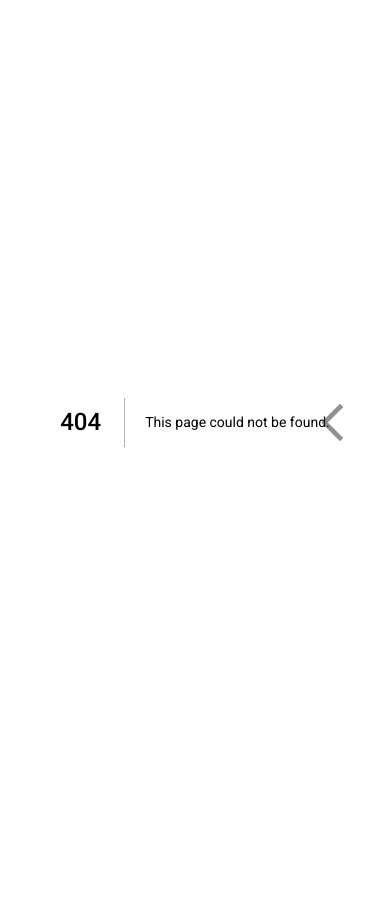
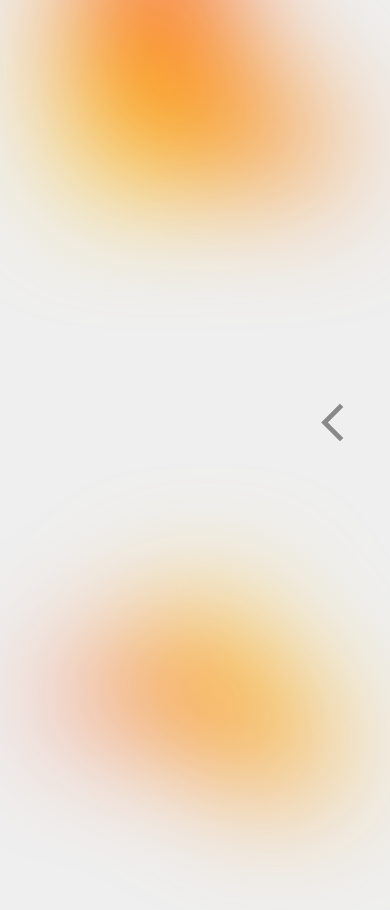
Before and after one commit to DevilsDomain/React-Portfolio, a Next.js app: page /about in a window 390 px wide. Before the commit this address had no page. Shown: the top 910 px of the page. Built offline with nearby package versions, Linux system fonts and the light colour scheme.

Commit message:
created about page, with responsive background

```diff
--- /dev/null
+++ b/src/app/about/page.tsx
@@ -0,0 +1,20 @@
+import React from 'react'
+import Image from 'next/image'
+import aboutTop from '../../../public/aboutBottom.svg'
+import aboutBottom from '../../../public/aboutTop.svg'
+import 'src/app/globals.css'
+
+function page() {
+  return (
+    <div className="relative flex flex-col items-center">
+        <div className=' h-screen	w-screen absolute'>
+          <Image src={aboutTop} width={800} height={820} alt='blob top'
+          className='blur-3xl absolute ml-96 bottom-0 right-0  p-14 zindex-1'/>
+          <Image src={aboutBottom} width={550} height={780} alt='blob top'
+          className='blur-3xl absolute p-14 -mt-44 zindex-1'/>
+      </div>
+    </div>
+  )
+}
+
+export default page
--- a/src/app/globals.css
+++ b/src/app/globals.css
@@ -10,3 +10,11 @@
 body {
   background-color: #EFEFEF;
 }
+
+.gap-100 {
+  gap: 24.5rem;
+}
+
+.zindex-1 {
+  z-index: -1;
+}
--- a/src/app/layout.tsx
+++ b/src/app/layout.tsx
@@ -1,6 +1,7 @@
 import './globals.css'
 import Navbar from '@/components/Navbar/Navbar'
 import Link from 'next/link'
+import 'src/components/Navbar/Navbar.css'
 export const metadata = {
   title: 'Create Next App',
   description: 'Generated by create next app',
--- a/src/app/page.tsx
+++ b/src/app/page.tsx
@@ -7,7 +7,6 @@ import Button from '@/components/Button/Button'
 import UI from '@/components/UI'
 import Frontend from '@/components/Frontend'
 import Backend from '@/components/Backend'
-import Navbar from '@/components/Navbar/Navbar'
 import Link from 'next/link'
 
 
```
Also changed, not shown: public/aboutBottom.svg (added), public/aboutTop.svg (added).
